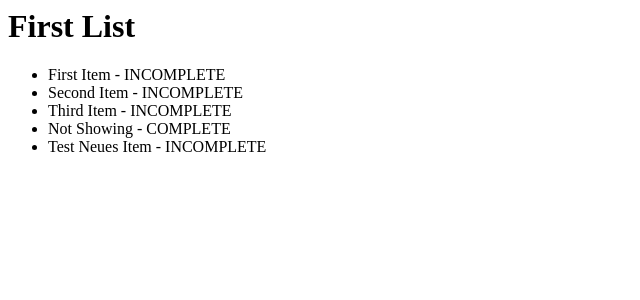
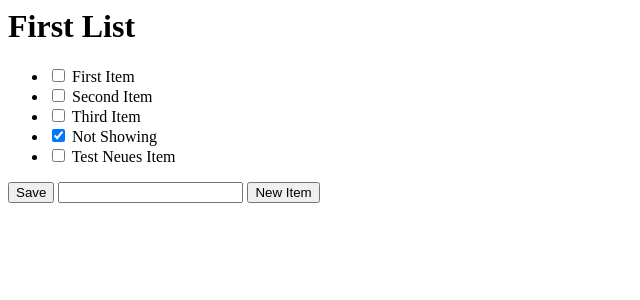
Before and after one commit to MeyTi186/Django_Test_Projekt, a Django app: page /2 in a window 1280 px wide. Shown: the top 300 px of the page, without its empty margins (0-640 px from the left). Run offline with Django 4.2, Linux system fonts and the light colour scheme; data comes from the database, SQL or seed files in the repository; both versions use the stored data as it was after the commit.

Commit message:
Part 6 - Custom Forms
How to read the user input

```diff
--- a/mysite/main/templates/main/list.html
+++ b/mysite/main/templates/main/list.html
@@ -4,13 +4,21 @@
 
 {% block content %}
     <h1>{{ls.name}}</h1>
+    <form method="post" action="#">
+        {% csrf_token %}
         <ul>
             {% for item in ls.item_set.all %}
                 {% if item.complete == True %}
-                <li>{{item.text}} - COMPLETE</li>
+                    <li><input type="checkbox", value="clicked", name="c{{item.id}}" checked>
+                    {{item.text}}</li>
                 {% else %}
-                <li>{{item.text}} - INCOMPLETE</li>
+                    <li><input type="checkbox", value="clicked", name="c{{item.id}}">
+                    {{item.text}}</li>
                 {% endif %}
             {% endfor %}
         </ul>
+         <button type="submit", name="save", value="save">Save</button>
+         <input type="text", name="new">
+         <button type="submit", name="newItem", value="newITem">New Item</button>
+    </form>
 {% endblock %}
--- a/mysite/main/views.py
+++ b/mysite/main/views.py
@@ -7,6 +7,26 @@ from .forms import CreateNewList
 
 def index(response, id):
     ls = ToDoList.objects.get(id=id)
+
+    if response.method == "POST":
+        print(response.POST)
+        if response.POST.get("save"):
+            for item in ls.item_set.all():
+                if response.POST.get("c" + str(item.id)) == "clicked":
+                    item.complete = True
+                else:
+                    item.complete = False
+                item.save()
+
+        elif response.POST.get("newItem"):
+            txt = response.POST.get("new")
+
+            if len(txt) > 2:
+                ls.item_set.create(text=txt, complete=False)
+            else:
+                print("Invalid Input")
+
+
     return render(response, "main/list.html", {"ls": ls})
 
 
```
Also changed, not shown: mysite/db.sqlite3. Lines whose indentation alone changed are shown as unchanged.
